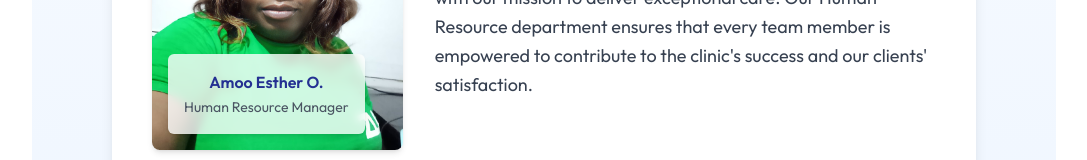
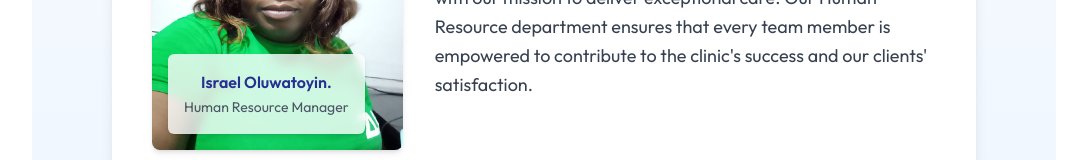
Before and after one commit to amooesther/alexa_physio, a React (Vite) app: page /about in a window 1280 px wide. Shown: the part 1832-1992 px from the top of the page, without its empty margins (96-1183 px from the left). Built offline with nearby package versions, Linux system fonts and the light colour scheme; no server answers.

Commit message:
production

```diff
--- a/package.json
+++ b/package.json
@@ -2,6 +2,7 @@
   "name": "alexaphysiorehab",
   "private": true,
   "version": "0.0.0",
+  "homepage": "alexaphysiorehab.com",
   "type": "module",
   "scripts": {
     "dev": "vite",
--- a/src/Pages/About.jsx
+++ b/src/Pages/About.jsx
@@ -71,7 +71,7 @@ const AboutUs = () => {
         className="w-full h-full object-cover transition-transform duration-500 transform group-hover:scale-110"
       />
       <div className="absolute bottom-4 left-4 bg-white/80 p-4 rounded-md text-center shadow-md backdrop-blur-sm">
-        <p className="text-secondary font-semibold">Amoo Esther O.</p>
+        <p className="text-secondary font-semibold">Israel Oluwatoyin.</p>
         <span className="text-sm text-gray-600">Human Resource Manager</span>
       </div>
     </div>
```
Also changed, not shown: 2 other files (tests, documents, lock files or other folders).
